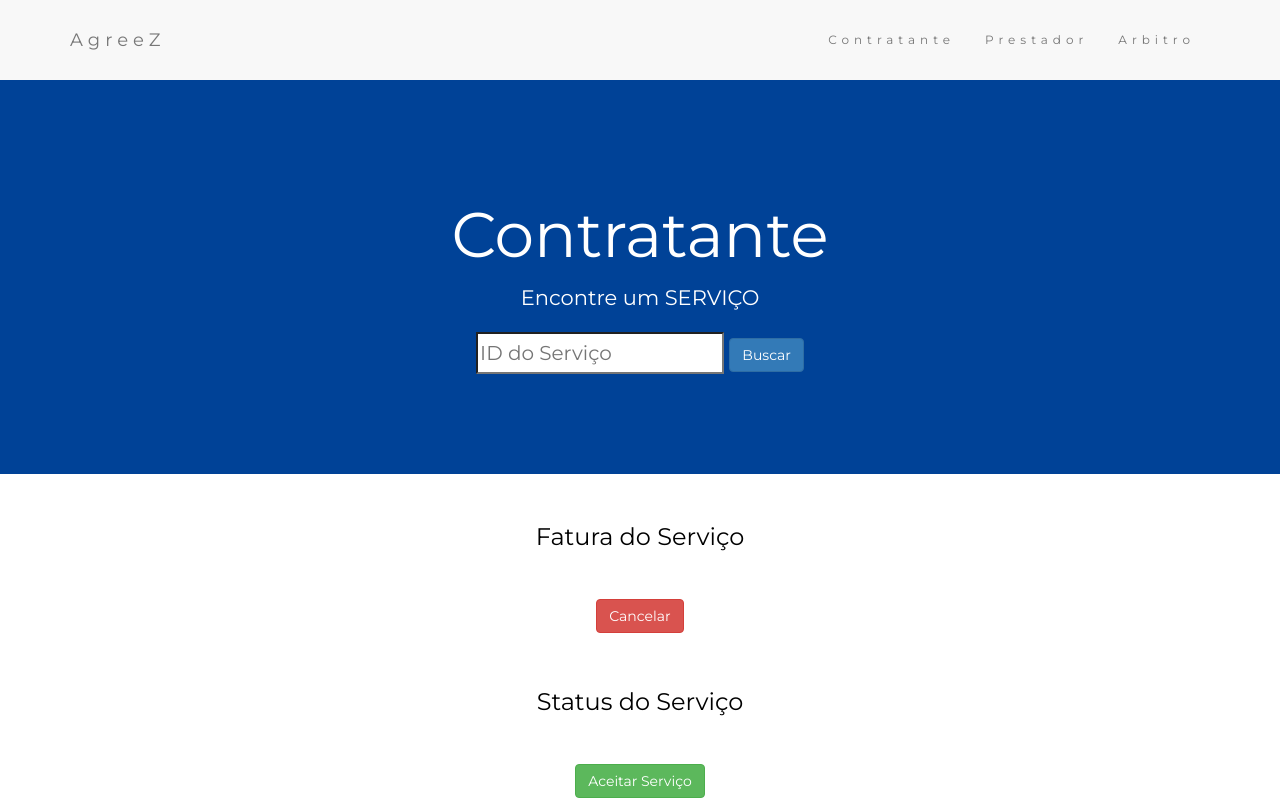
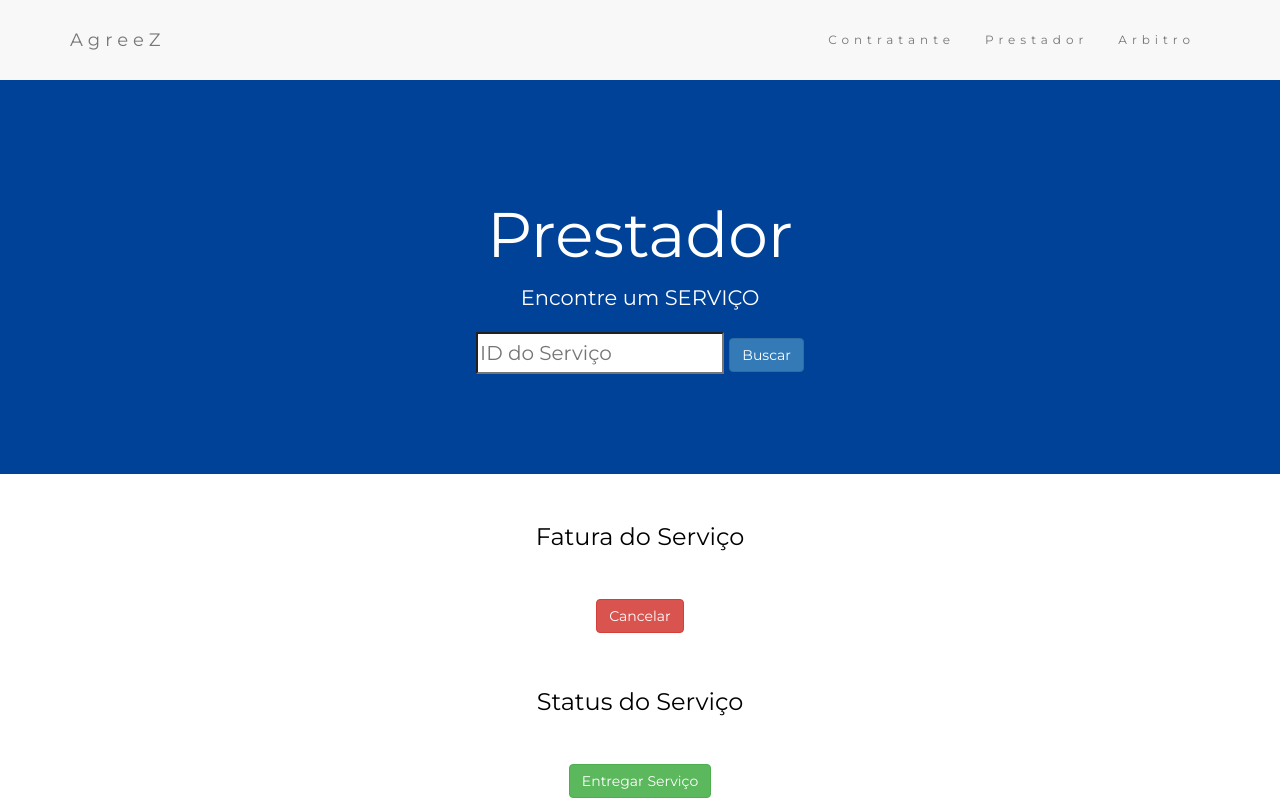
Before and after one commit to freitasgouvea/ethereum-escrow-app, a plain HTML site: page prestador.html in a window 1280 px wide. Shown: the top 802 px of the page. Drawn offline with nearby package versions, Linux system fonts and the light colour scheme.

Commit message:
Update prestador.html

```diff
--- a/prestador.html
+++ b/prestador.html
@@ -1,7 +1,7 @@
 <!DOCTYPE html>
 <html lang="en">
     <head>
-        <title>Pretador</title>
+        <title>Prestador</title>
         <meta charset="utf-8">
         <meta name="viewport" content="width=device-width, initial-scale=1">
         <link rel="stylesheet" href="https://maxcdn.bootstrapcdn.com/bootstrap/3.4.0/css/bootstrap.min.css">
@@ -81,7 +81,7 @@
         </nav>
         <!-- Busca -->
         <div class="jumbotron text-center bg-1">
-            <h1>Contratante</h1>
+            <h1>Prestador</h1>
             <p>Encontre um SERVIÇO</p>
             <form action="#" method="get" name="formPesquisa" id="formPesquisa">
                 <div class="input">
@@ -106,7 +106,7 @@
                     <h3>Status do Serviço</h3>
                     <div id="resultadoPesquisa2"></div>
                     <br>
-                    <button type="button" onclick="deliverService()" class="btn btn-success">Aceitar Serviço</button>
+                    <button type="button" onclick="deliverService()" class="btn btn-success">Entregar Serviço</button>
                     <br>
                     <div id="statusEntrega"></div>
                 </div>
```
